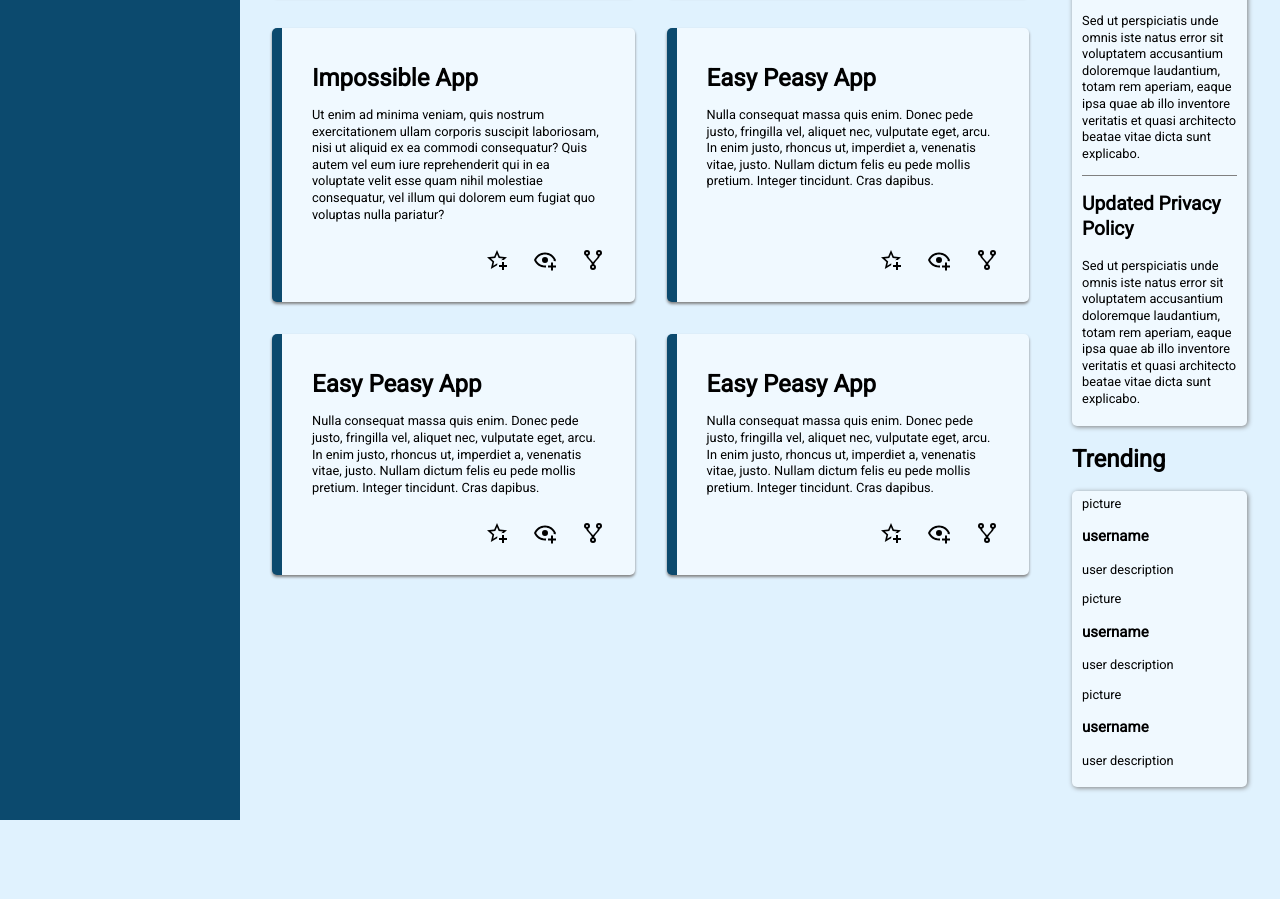
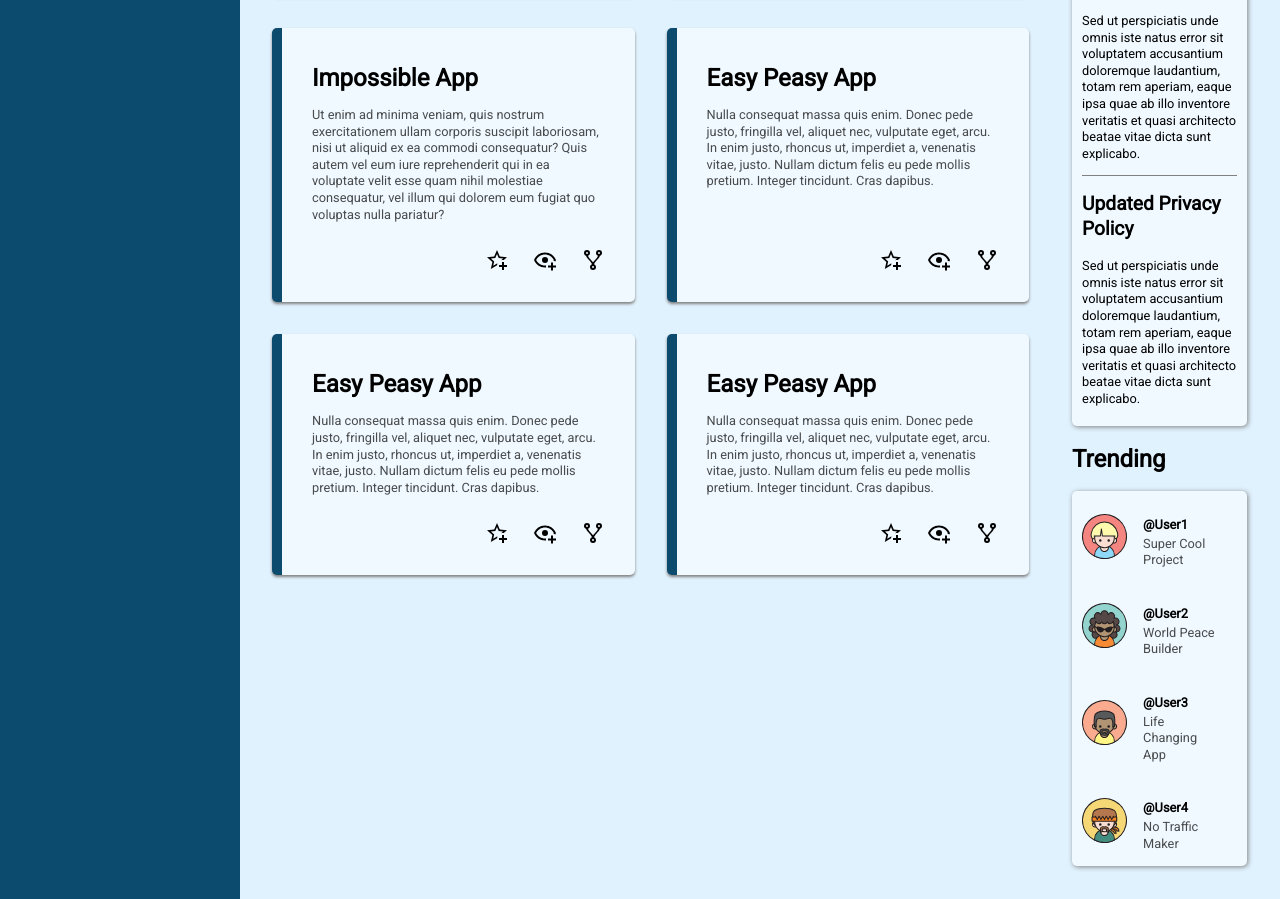
Before and after one commit to JKPearce/Admin-Dashboard, a plain HTML site: page index.html in a window 1280 px wide. Shown: the part 602-1501 px from the top of the page. Before the commit the page ends 1422 px from the top, so only its background shows below. Drawn offline with Linux system fonts and the light colour scheme.

Commit message:
Add icon to trending section and formatting

```diff
--- a/index.html
+++ b/index.html
@@ -187,19 +187,32 @@
                     </div>
                     <div class="trending-section">
                         <div class="trending-element">
-                            picture
-                            <h3>username</h3>
-                            <p>user description</p>
+                            <img src="./img/avatars/user1-profilepicture.svg" alt="picture of user">
+                            <div class="trending-user-info">
+                                <p class="trending-username">@User1</p>
+                                <div class="trending-user-text">Super Cool Project</div>
+                            </div>
                         </div>
                         <div class="trending-element">
-                            picture
-                            <h3>username</h3>
-                            <p>user description</p>
+                            <img src="./img/avatars/user2-profilepicture.svg" alt="picture of user">
+                            <div class="trending-user-info">
+                                <p class="trending-username">@User2</p>
+                                <div class="trending-user-text">World Peace Builder</div>
+                            </div>
                         </div>
                         <div class="trending-element">
-                            picture
-                            <h3>username</h3>
-                            <p>user description</p>
+                            <img src="./img/avatars/user3-profilepicture.svg" alt="picture of user">
+                            <div class="trending-user-info">
+                                <p class="trending-username">@User3</p>
+                                <div class="trending-user-text">Life Changing App</div>
+                            </div>
+                        </div>
+                        <div class="trending-element">
+                            <img src="./img/avatars/user4-profilepicture.svg" alt="picture of user">
+                            <div class="trending-user-info">
+                                <p class="trending-username">@User4</p>
+                                <div class="trending-user-text">No Traffic Maker</div>
+                            </div>
                         </div>
                     </div>
                 </div>
--- a/style.css
+++ b/style.css
@@ -212,6 +212,10 @@ main{
     font-size: 0.70rem;
 }
 
+.project-wrapper  p {
+    color: rgba(0, 0, 0, 0.7);
+}
+
 
 .project-wrapper{
     display: flex;
@@ -275,6 +279,40 @@ main{
     padding: 5px 10px;
 }
 
+.trending-section{
+    display: flex;
+    flex-direction: column;
+    gap: 0.5rem;
+}
+
+.trending-element{
+    display: flex;
+    align-items: center;
+}
+
+.trending-user-info{
+    display: flex;
+    flex-direction: column;
+    align-items: flex-start;
+    justify-content: center;
+    font-size: 0.8rem;
+    padding: 0.5rem 1rem;
+}
+
+.trending-username{
+    font-weight: bold;
+    margin-bottom: 0.15rem;
+}
+
+.trending-user-text{
+    color: rgba(0, 0, 0, 0.7);
+}
+
+.trending-element > img{
+    width: 45px;
+    height: 45px;
+}
+
 .announcement-element{
     border-bottom: 1px solid gray;
 }
```
